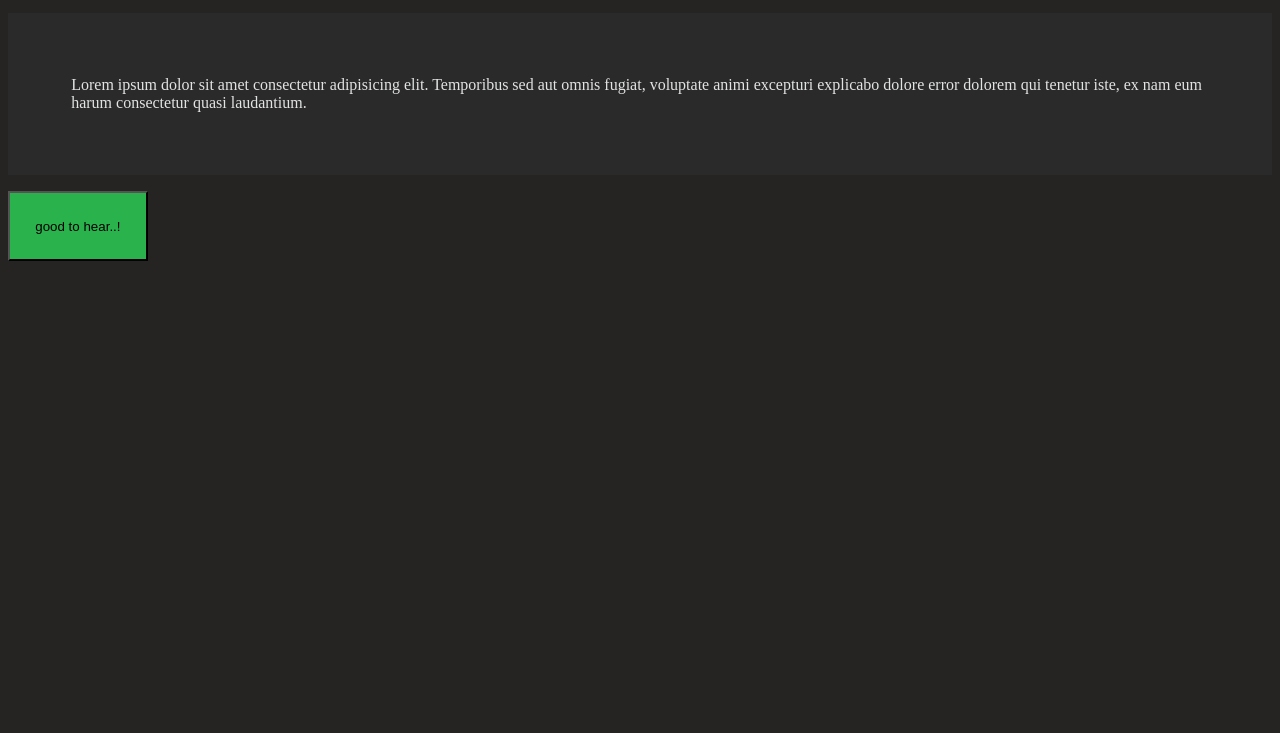
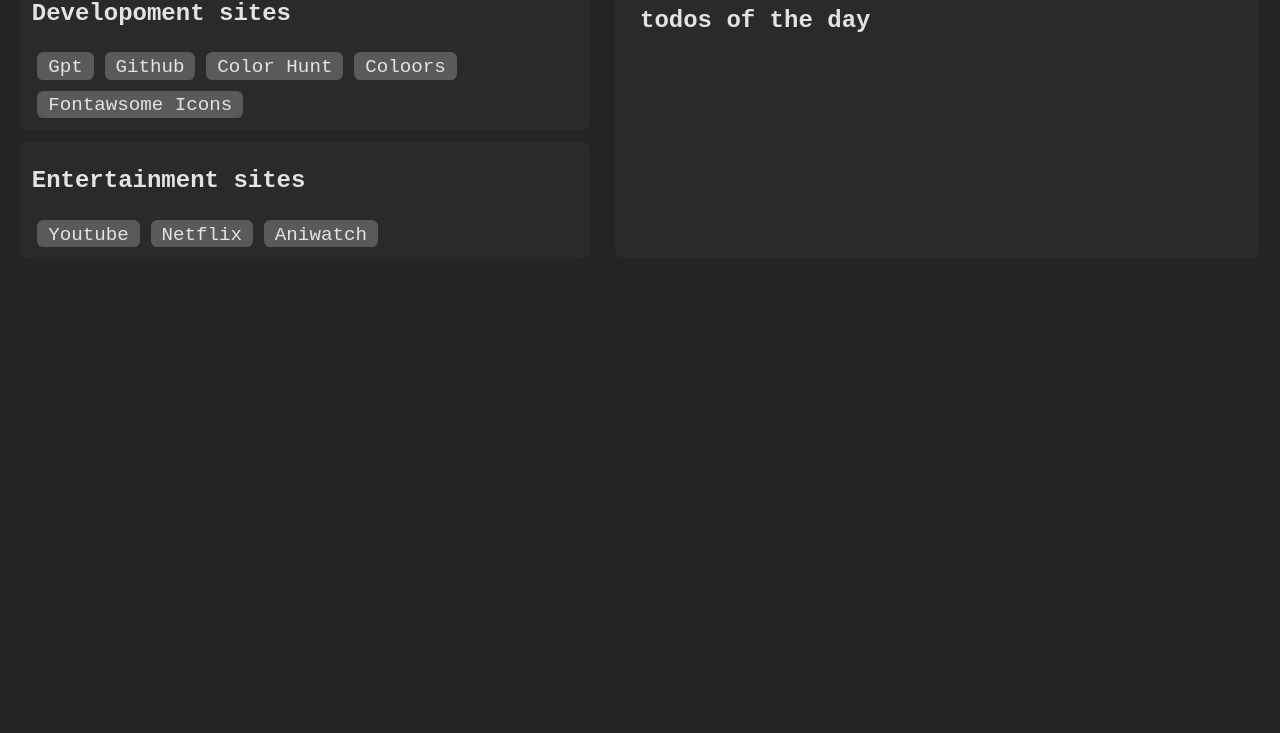
Before and after one commit to dineshnikhil/start_up_page, a plain HTML site: page index.html in a window 1280 px wide. Shown: the part 67-800 px from the top of the page. Drawn offline with Linux system fonts and the light colour scheme; a web font is replaced by a local one.

Commit message:
added the shortcut and todo divs

```diff
--- a/index.html
+++ b/index.html
@@ -5,14 +5,92 @@
 		<meta name="viewport" content="width=device-width, initial-scale=1.0" />
 		<link rel="stylesheet" href="styles.css" />
 		<title>Document</title>
+
+		<script>
+			function redirectToGoogle() {
+				var query = document.getElementById('search-box').value;
+				if (query.trim() !== '') {
+					var searchUrl =
+						'https://www.bing.com/search?q=' + encodeURIComponent(query);
+					window.location.href = searchUrl;
+				}
+			}
+		</script>
 	</head>
 	<body>
-		<h1>hello world!</h1>
-		<p class="card">
-			Lorem ipsum dolor sit amet consectetur adipisicing elit. Temporibus sed
-			aut omnis fugiat, voluptate animi excepturi explicabo dolore error dolorem
-			qui tenetur iste, ex nam eum harum consectetur quasi laudantium.
-		</p>
-		<button>good to hear..!</button>
+		<form onsubmit="redirectToGoogle(); return false;">
+			<input type="text" id="search-box" placeholder="Search..." />
+			<input type="submit" value="Search" />
+		</form>
+		<div class="main">
+			<div class="tools">
+				<!-- shortcuts divs  -->
+				<div class="shortcuts">
+					<!-- for development links -->
+					<div class="shortcuts_div">
+						<h2>Developoment sites</h2>
+						<div class="shortcuts_interal_div">
+							<div class="short_cut">
+								<a href="http://" target="_blank" rel="noopener noreferrer">
+									Gpt
+								</a>
+							</div>
+
+							<div class="short_cut">
+								<a href="http://" target="_blank" rel="noopener noreferrer">
+									Github
+								</a>
+							</div>
+
+							<div class="short_cut">
+								<a href="http://" target="_blank" rel="noopener noreferrer">
+									Color Hunt
+								</a>
+							</div>
+
+							<div class="short_cut">
+								<a href="http://" target="_blank" rel="noopener noreferrer">
+									Coloors
+								</a>
+							</div>
+
+							<div class="short_cut">
+								<a href="http://" target="_blank" rel="noopener noreferrer">
+									Fontawsome Icons
+								</a>
+							</div>
+						</div>
+					</div>
+
+					<!-- for entertainment links -->
+					<div class="shortcuts_div">
+						<h2>Entertainment sites</h2>
+						<div class="shortcuts_interal_div">
+							<div class="short_cut">
+								<a href="http://" target="_blank" rel="noopener noreferrer">
+									Youtube
+								</a>
+							</div>
+
+							<div class="short_cut">
+								<a href="http://" target="_blank" rel="noopener noreferrer">
+									Netflix
+								</a>
+							</div>
+
+							<div class="short_cut">
+								<a href="http://" target="_blank" rel="noopener noreferrer">
+									Aniwatch
+								</a>
+							</div>
+						</div>
+					</div>
+				</div>
+				<!-- tasks div -->
+				<div class="todos">
+					<h2>todos of the day</h2>
+				</div>
+			</div>
+		</div>
 	</body>
 </html>
--- a/styles.css
+++ b/styles.css
@@ -1,8 +1,10 @@
+@import url('https://fonts.googleapis.com/css2?family=Syne+Mono&display=swap');
+
 body {
 	/* background-color: #121212; */
 	background-color: #252422;
 	color: #e2e3e3;
-	font: 'Cascadia Code';
+	font-family: 'Syne Mono', monospace;
 }
 
 h1 {
@@ -18,3 +20,60 @@ button {
 	padding: 2%;
 	background-color: #2ab24d;
 }
+
+.tools {
+	display: flex;
+}
+
+.shortcuts {
+	width: 50%;
+	height: auto;
+}
+
+.todos {
+	width: 50%;
+
+	background-color: #2b2a2b;
+	padding: 1% 2%;
+	margin: 1%;
+	border-radius: 0.5rem;
+}
+
+/* =========== shortcuts_div ================ */
+
+.shortcuts_div {
+	background-color: #2b2a2b;
+	padding: 1% 2%;
+	margin: 2%;
+	border-radius: 0.5rem;
+}
+
+.shortcuts_interal_div {
+	display: flex;
+	flex-wrap: wrap;
+}
+
+/* ============ short_cut icon styling ================ */
+
+.short_cut {
+	width: auto;
+	height: 20px;
+	padding: 0.7% 2%;
+	margin: 1%;
+
+	background-color: #5b5a5a;
+
+	border-radius: 0.4rem;
+	text-align: center;
+}
+
+.short_cut a {
+	text-decoration: none;
+	color: #e2e3e3;
+	font-size: 1.2rem;
+}
+
+.short_cut:hover {
+	cursor: pointer;
+	background-color: #2ab24d;
+}
```
Also changed, not shown: logos/github-icon-1.svg (added).
